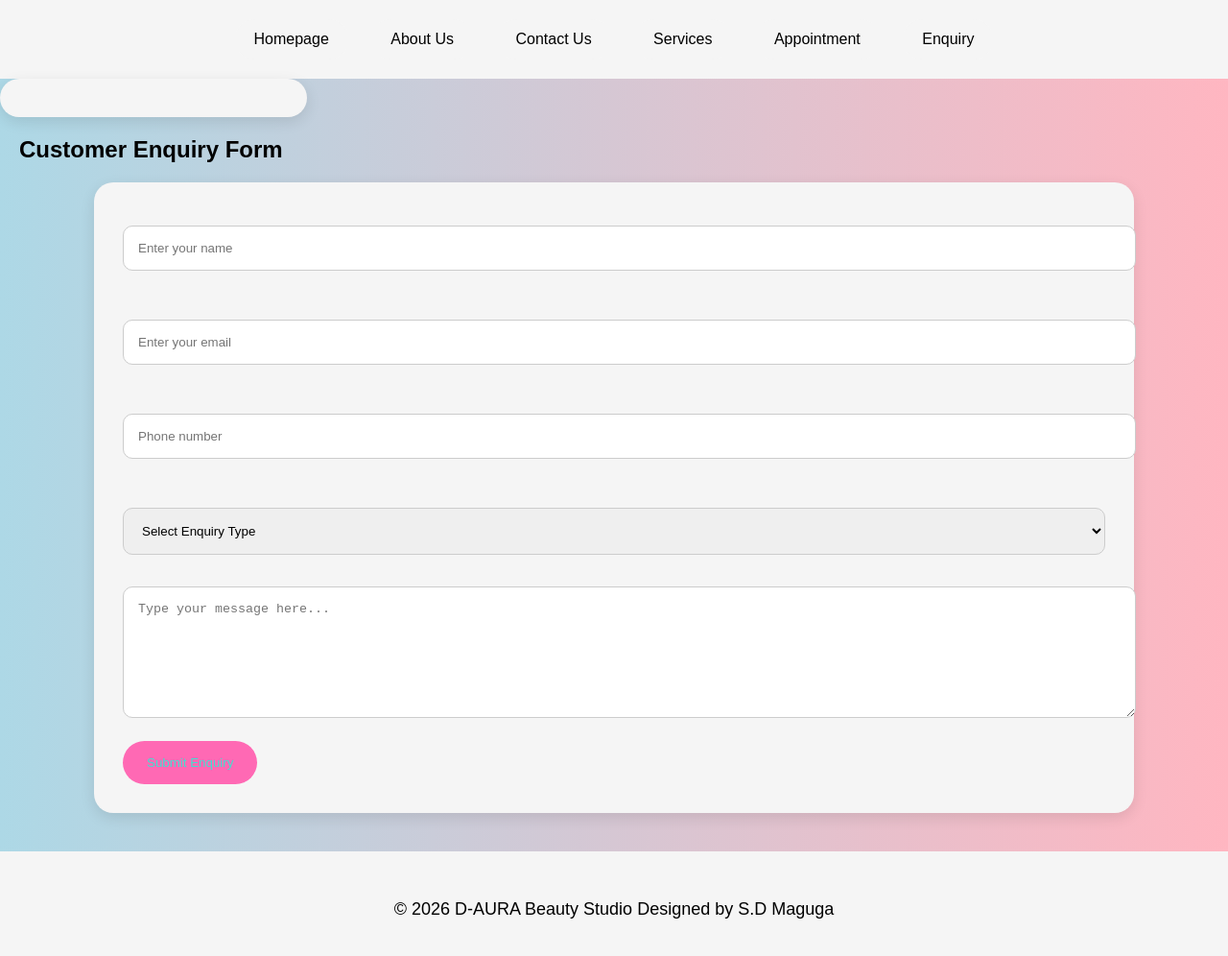
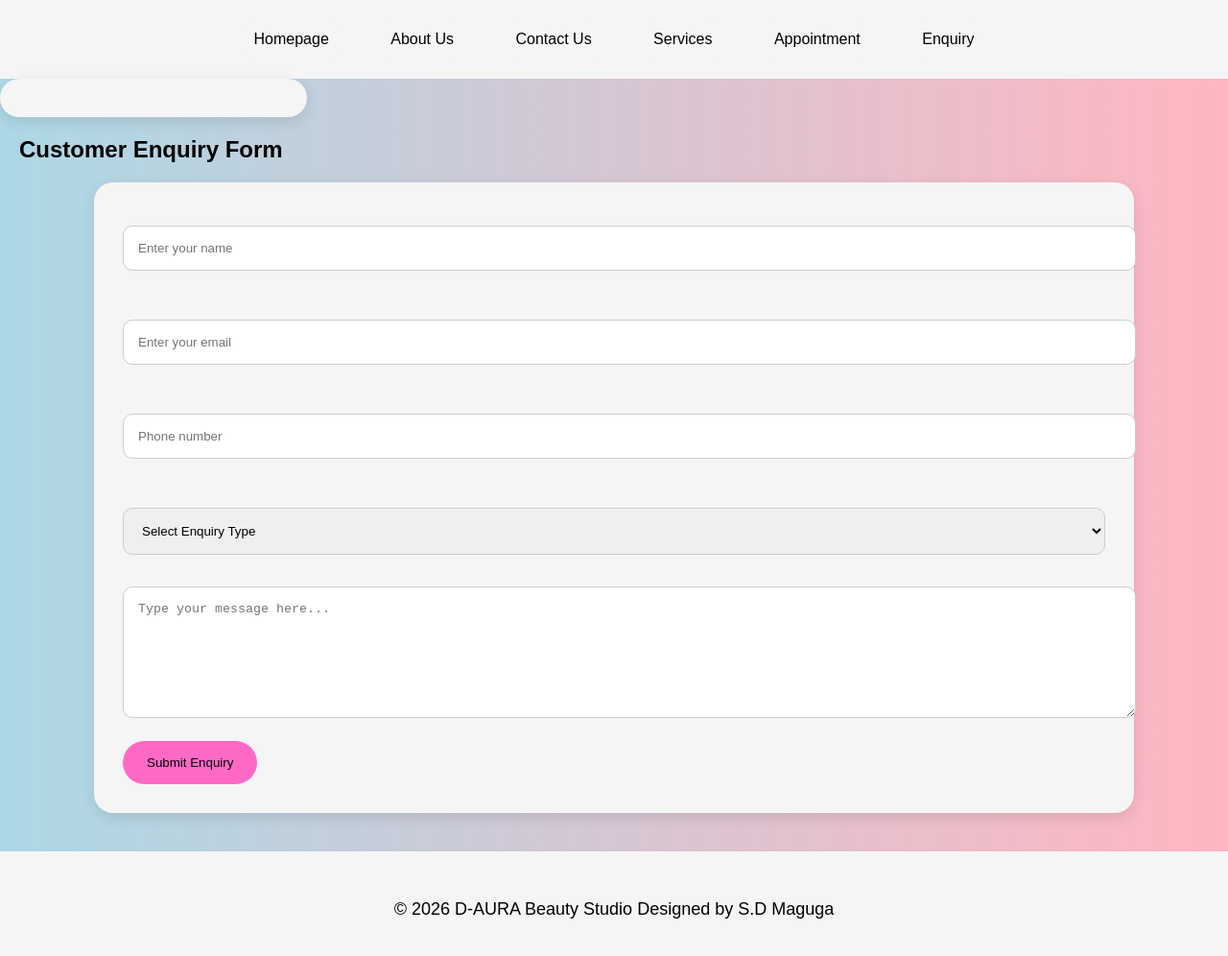
Before and after one commit to mdollz/D-AURA, a plain HTML site: page enquiry.html in a window 1280 px wide. Shown: the whole page at 96% size. Drawn offline with Linux system fonts and the light colour scheme.

Commit message:
updated CSS styling

```diff
--- a/CSS/style.css
+++ b/CSS/style.css
@@ -88,8 +88,8 @@ textarea{
     border: 1px solid #ccc;
 }
 button{
-    background: hotpink;
-    color: turquoise;
+    background: rgb(255, 105, 198);
+    color:black;
     border: none;
     padding: 15px 25px;
     margin-top: 20px;
```
